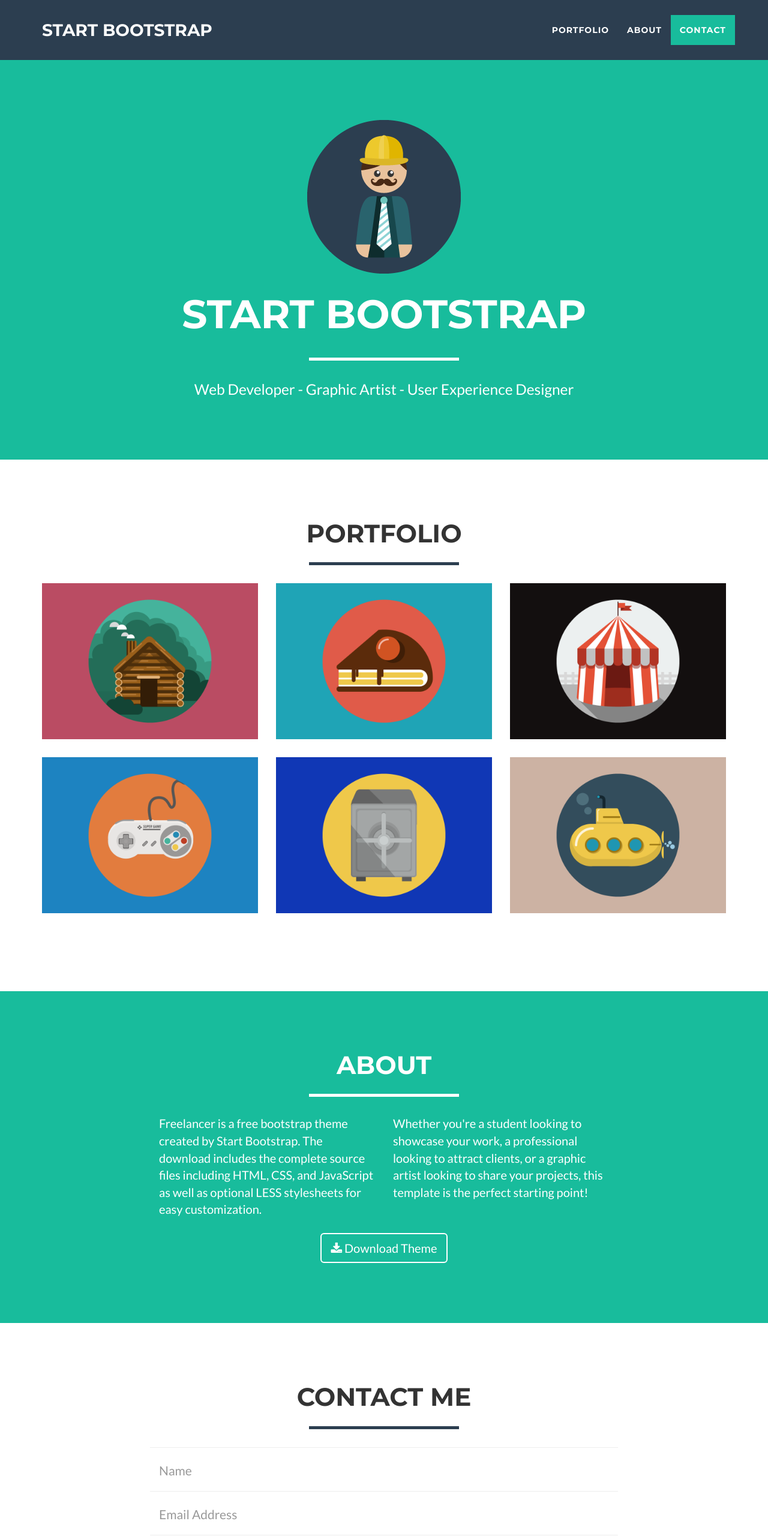
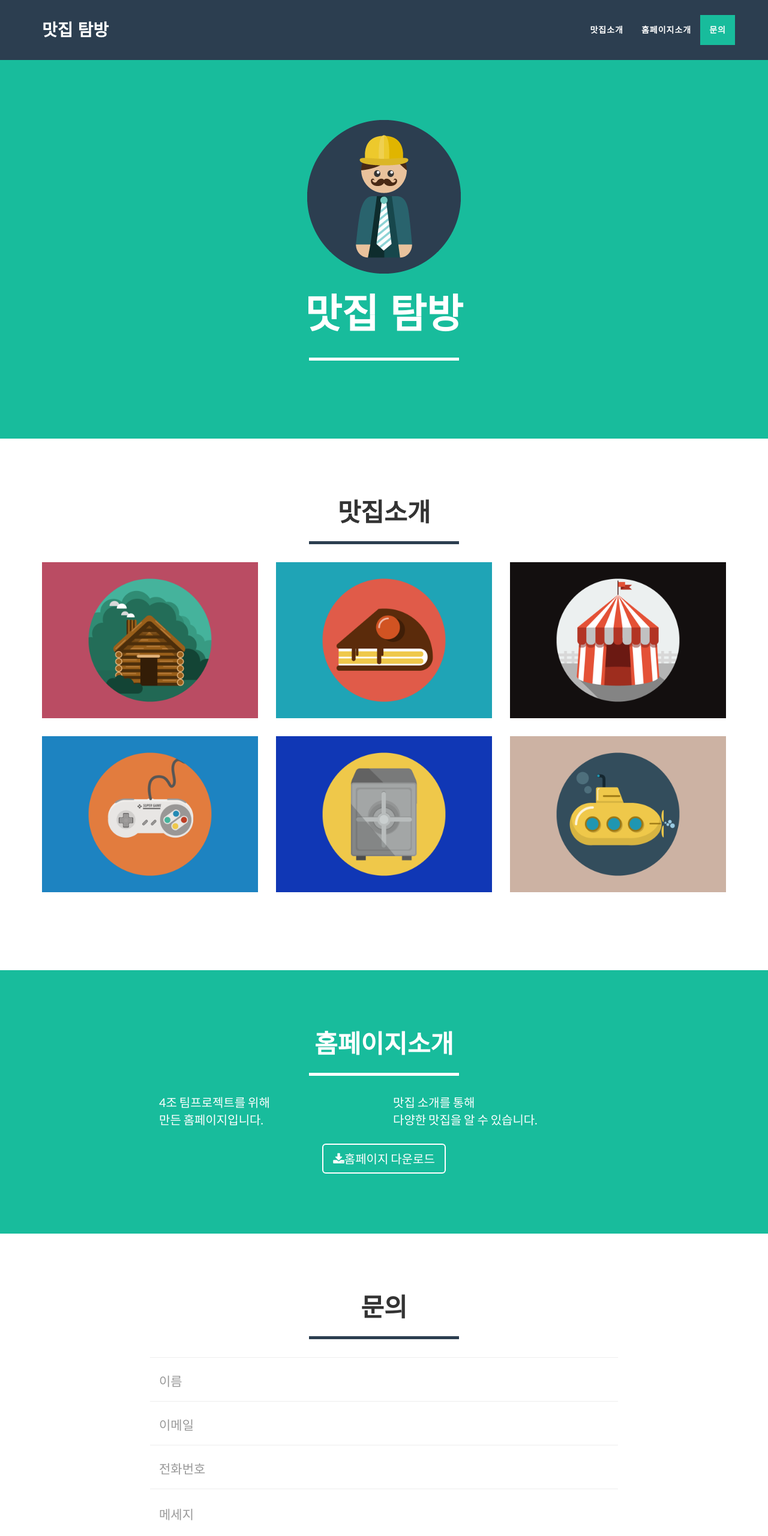
Before and after one commit to poisoner7c/Project1, a website: page index.html in a window 1280 px wide. Shown: the top 2560 px of the page at 60% size. Drawn offline with nearby package versions, Linux system fonts and the light colour scheme.

Commit message:
index.htnl
한글화 작업

```diff
--- a/index.html
+++ b/index.html
@@ -1,5 +1,5 @@
 <!DOCTYPE html>
-<html lang="en">
+<html lang="ko">
 
 <head>
 
@@ -9,7 +9,7 @@
     <meta name="description" content="">
     <meta name="author" content="">
 
-    <title>Freelancer - Start Bootstrap Theme</title>
+    <title>4조 팀프로젝트</title>
 
     <!-- Bootstrap Core CSS -->
     <link href="vendor/bootstrap/css/bootstrap.min.css" rel="stylesheet">
@@ -41,7 +41,7 @@
                 <button type="button" class="navbar-toggle" data-toggle="collapse" data-target="#bs-example-navbar-collapse-1">
                     <span class="sr-only">Toggle navigation</span> Menu <i class="fa fa-bars"></i>
                 </button>
-                <a class="navbar-brand" href="#page-top">Start Bootstrap</a>
+                <a class="navbar-brand" href="#page-top">맛집 탐방</a>
             </div>
 
             <!-- Collect the nav links, forms, and other content for toggling -->
@@ -51,13 +51,13 @@
                         <a href="#page-top"></a>
                     </li>
                     <li class="page-scroll">
-                        <a href="#portfolio">Portfolio</a>
+                        <a href="#portfolio">맛집소개</a>
                     </li>
                     <li class="page-scroll">
-                        <a href="#about">About</a>
+                        <a href="#about">홈페이지소개</a>
                     </li>
                     <li class="page-scroll">
-                        <a href="#contact">Contact</a>
+                        <a href="#contact">문의</a>
                     </li>
                 </ul>
             </div>
@@ -73,9 +73,9 @@
                 <div class="col-lg-12">
                     <img class="img-responsive" src="img/profile.png" alt="">
                     <div class="intro-text">
-                        <span class="name">Start Bootstrap</span>
+                        <span class="name">맛집 탐방</span>
                         <hr class="star-light">
-                        <span class="skills">Web Developer - Graphic Artist - User Experience Designer</span>
+                        <span class="skills">
                     </div>
                 </div>
             </div>
@@ -87,7 +87,7 @@
         <div class="container">
             <div class="row">
                 <div class="col-lg-12 text-center">
-                    <h2>Portfolio</h2>
+                    <h2>맛집소개</h2>
                     <hr class="star-primary">
                 </div>
             </div>
@@ -161,20 +161,20 @@
         <div class="container">
             <div class="row">
                 <div class="col-lg-12 text-center">
-                    <h2>About</h2>
+                    <h2>홈페이지소개</h2>
                     <hr class="star-light">
                 </div>
             </div>
             <div class="row">
                 <div class="col-lg-4 col-lg-offset-2">
-                    <p>Freelancer is a free bootstrap theme created by Start Bootstrap. The download includes the complete source files including HTML, CSS, and JavaScript as well as optional LESS stylesheets for easy customization.</p>
+                    <p>4조 팀프로젝트를 위해 <br>만든 홈페이지입니다.</p>
                 </div>
                 <div class="col-lg-4">
-                    <p>Whether you're a student looking to showcase your work, a professional looking to attract clients, or a graphic artist looking to share your projects, this template is the perfect starting point!</p>
+                    <p>맛집 소개를 통해 <br>다양한 맛집을 알 수 있습니다.</p>
                 </div>
                 <div class="col-lg-8 col-lg-offset-2 text-center">
                     <a href="#" class="btn btn-lg btn-outline">
-                        <i class="fa fa-download"></i> Download Theme
+                        <i class="fa fa-download"></i>홈페이지 다운로드
                     </a>
                 </div>
             </div>
@@ -186,7 +186,7 @@
         <div class="container">
             <div class="row">
                 <div class="col-lg-12 text-center">
-                    <h2>Contact Me</h2>
+                    <h2>문의</h2>
                     <hr class="star-primary">
                 </div>
             </div>
@@ -197,29 +197,29 @@
                     <form name="sentMessage" id="contactForm" novalidate>
                         <div class="row control-group">
                             <div class="form-group col-xs-12 floating-label-form-group controls">
-                                <label>Name</label>
-                                <input type="text" class="form-control" placeholder="Name" id="name" required data-validation-required-message="Please enter your name.">
+                                <label>이름</label>
+                                <input type="text" class="form-control" placeholder="이름" id="name" required data-validation-required-message="이름을 입력하세요.">
                                 <p class="help-block text-danger"></p>
                             </div>
                         </div>
                         <div class="row control-group">
                             <div class="form-group col-xs-12 floating-label-form-group controls">
-                                <label>Email Address</label>
-                                <input type="email" class="form-control" placeholder="Email Address" id="email" required data-validation-required-message="Please enter your email address.">
+                                <label>이메일</label>
+                                <input type="email" class="form-control" placeholder="이메일" id="email" required data-validation-required-message="이메일을 입력하세요.">
                                 <p class="help-block text-danger"></p>
                             </div>
                         </div>
                         <div class="row control-group">
                             <div class="form-group col-xs-12 floating-label-form-group controls">
-                                <label>Phone Number</label>
-                                <input type="tel" class="form-control" placeholder="Phone Number" id="phone" required data-validation-required-message="Please enter your phone number.">
+                                <label>전화번호</label>
+                                <input type="tel" class="form-control" placeholder="전화번호" id="phone" required data-validation-required-message="전화번호를 입력하세요.">
                                 <p class="help-block text-danger"></p>
                             </div>
                         </div>
                         <div class="row control-group">
                             <div class="form-group col-xs-12 floating-label-form-group controls">
-                                <label>Message</label>
-                                <textarea rows="5" class="form-control" placeholder="Message" id="message" required data-validation-required-message="Please enter a message."></textarea>
+                                <label>문자</label>
+                                <textarea rows="5" class="form-control" placeholder="메세지" id="message" required data-validation-required-message="메세지를 입력하세요."></textarea>
                                 <p class="help-block text-danger"></p>
                             </div>
                         </div>
@@ -227,7 +227,7 @@
                         <div id="success"></div>
                         <div class="row">
                             <div class="form-group col-xs-12">
-                                <button type="submit" class="btn btn-success btn-lg">Send</button>
+                                <button type="submit" class="btn btn-success btn-lg">보내기</button>
                             </div>
                         </div>
                     </form>
@@ -242,12 +242,12 @@
             <div class="container">
                 <div class="row">
                     <div class="footer-col col-md-4">
-                        <h3>Location</h3>
-                        <p>3481 Melrose Place
-                            <br>Beverly Hills, CA 90210</p>
+                        <h3>위치</h3>
+                        <p>한남대학교 공과대학
+                            <br>9층 0424호</p>
                     </div>
                     <div class="footer-col col-md-4">
-                        <h3>Around the Web</h3>
+                        <h3>S&nbsp;&nbsp;N&nbsp;&nbsp;S</h3>
                         <ul class="list-inline">
                             <li>
                                 <a href="#" class="btn-social btn-outline"><i class="fa fa-fw fa-facebook"></i></a>
@@ -267,8 +267,8 @@
                         </ul>
                     </div>
                     <div class="footer-col col-md-4">
-                        <h3>About Freelancer</h3>
-                        <p>Freelance is a free to use, open source Bootstrap theme created by <a href="http://startbootstrap.com">Start Bootstrap</a>.</p>
+                        <h3>만든이</h3>
+                        <p>4조<br><a href="http://blog.naver.com/dksfltjd">4조 블로그</a></p>
                     </div>
                 </div>
             </div>
```
